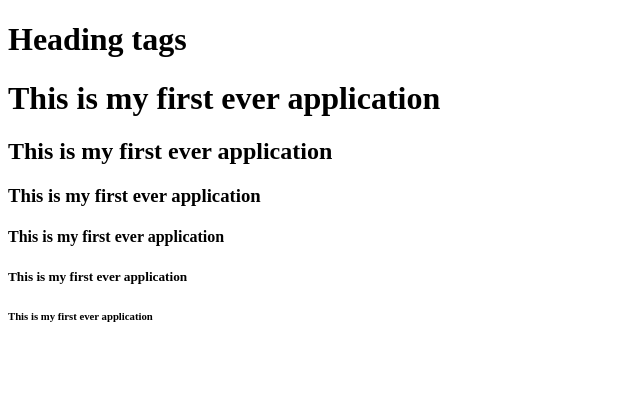
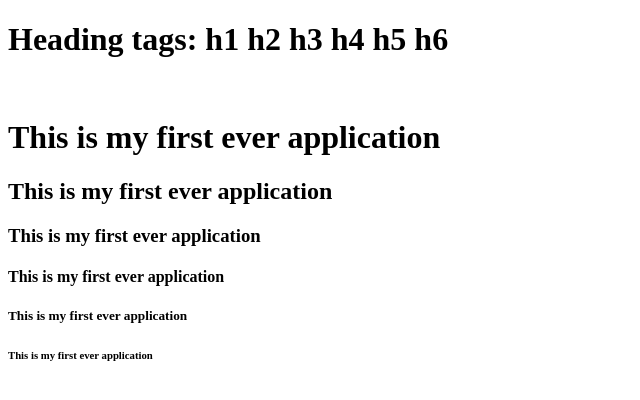
Before and after one commit to HariKalyan99/first_project, a plain HTML site: page html/basics/index.html in a window 1280 px wide. Shown: the whole page, without its empty margins (0-640 px from the left). Drawn offline with Linux system fonts and the light colour scheme.

Commit message:
initial commit for this branch

```diff
--- a/html/basics/index.html
+++ b/html/basics/index.html
@@ -6,9 +6,9 @@
     <title>First application</title>
   </head>
   <body>
-    <h1>Heading tags</h1>
-
-    <h1>This is my first ever application</h1>
+    <h1>Heading tags: h1 h2 h3 h4 h5 h6</h1>
+    <br>
+    <h1 id="number">This is my first ever application</h1>
     <h2>This is my first ever application</h2>
     <h3>This is my first ever application</h3>
     <h4>This is my first ever application</h4>
```
